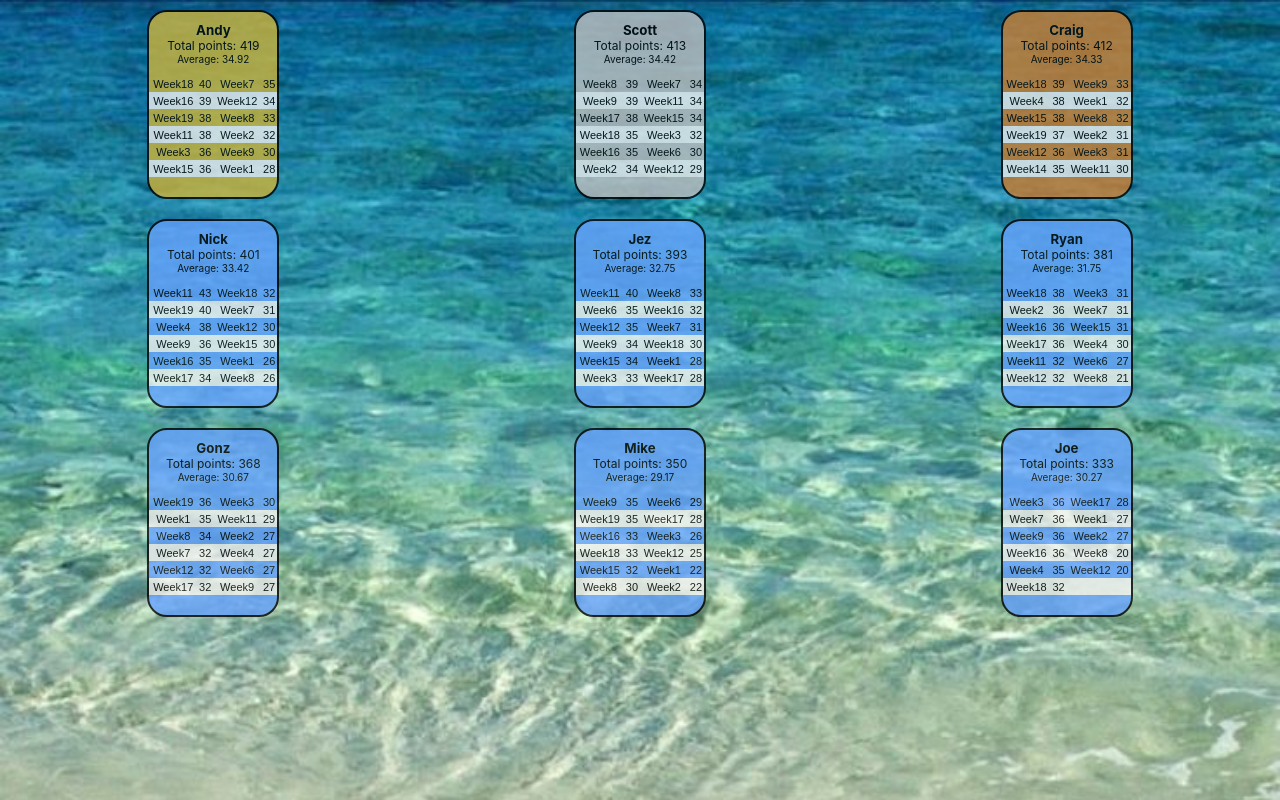
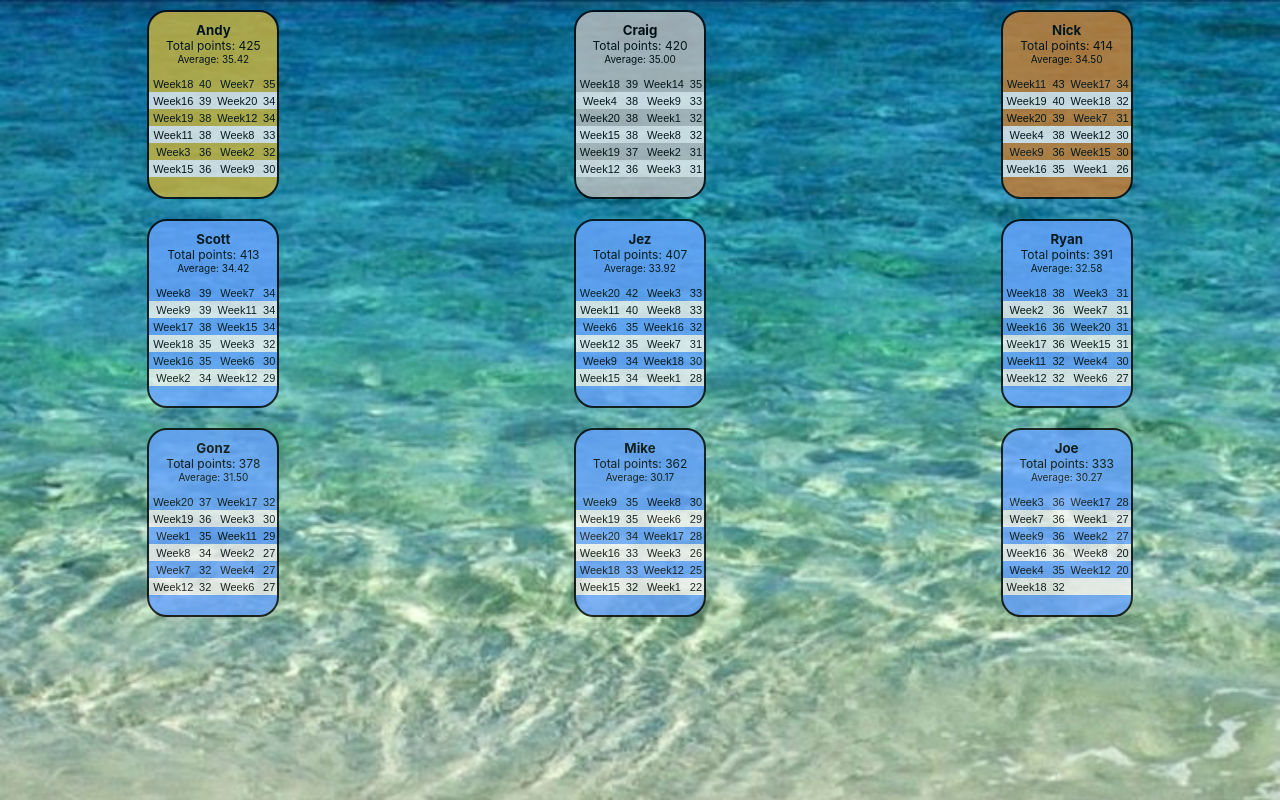
Before and after one commit to Ryan6Payne/winter-league, a React (Create React App) app: page / in a window 1280 px wide. Built offline with nearby package versions, Linux system fonts and the light colour scheme.

Commit message:
Week20 scores

```diff
--- a/src/App.js
+++ b/src/App.js
@@ -12,7 +12,7 @@ const App = () => {
               <div className="col-sm">
                 <GolfPlayerCard golfScores={
                   [
-                    { week: 'Week1', score: 28 },
+                    { week: 'Week20', score: 34 },
                     { week: 'Week2', score: 32 },
                     { week: 'Week3', score: 36 },
                     { week: 'Week19', score: 38 },
@@ -28,6 +28,44 @@ const App = () => {
                 } playerName="Andy" weeksPlayed={12} cardClass={"gold"}/>
               </div>
               <div className="col-sm">
+                <GolfPlayerCard golfScores={
+                  [
+                    { week: 'Week1', score: 32 },
+                    { week: 'Week2', score: 31 },
+                    { week: 'Week3', score: 31 },
+                    { week: 'Week4', score: 38 },
+                    { week: 'Week18', score: 39 },
+                    { week: 'Week19', score: 37 },
+                    { week: 'Week8', score: 32 },
+                    { week: 'Week9', score: 33 },
+                    { week: 'Week20', score: 38 },
+                    { week: 'Week12', score: 36 },
+                    { week: 'Week14', score: 35 },
+                    { week: 'Week15', score: 38 }
+                  ]
+                } playerName="Craig" weeksPlayed={12} cardClass={"silver"} />
+              </div>
+              <div className="col-sm">
+              <GolfPlayerCard golfScores={
+                  [
+                    { week: 'Week1', score: 26 },
+                    { week: 'Week18', score: 32 },
+                    { week: 'Week19', score: 40 },
+                    { week: 'Week4', score: 38 },
+                    { week: 'Week7', score: 31 },
+                    { week: 'Week20', score: 39 },
+                    { week: 'Week9', score: 36 },
+                    { week: 'Week11', score: 43 },
+                    { week: 'Week12', score: 30 },
+                    { week: 'Week15', score: 30 },
+                    { week: 'Week16', score: 35 },
+                    { week: 'Week17', score: 34 }
+                  ]
+                } playerName="Nick" weeksPlayed={12} cardClass={"bronze"}/>
+              </div>
+            </div>
+            <div className="row">
+            <div className="col-sm">
               <GolfPlayerCard golfScores={
                 [
                   { week: 'Week17', score: 38 },
@@ -43,47 +81,10 @@ const App = () => {
                   { week: 'Week15', score: 34 },
                   { week: 'Week16', score: 35 }
                 ]
-                } playerName="Scott" weeksPlayed={12} cardClass={"silver"}/>
+                } playerName="Scott" weeksPlayed={12}/>
               </div>
             <div className="col-sm">
-                <GolfPlayerCard golfScores={
-                  [
-                    { week: 'Week1', score: 32 },
-                    { week: 'Week2', score: 31 },
-                    { week: 'Week3', score: 31 },
-                    { week: 'Week4', score: 38 },
-                    { week: 'Week18', score: 39 },
-                    { week: 'Week19', score: 37 },
-                    { week: 'Week8', score: 32 },
-                    { week: 'Week9', score: 33 },
-                    { week: 'Week11', score: 30 },
-                    { week: 'Week12', score: 36 },
-                    { week: 'Week14', score: 35 },
-                    { week: 'Week15', score: 38 }
-                  ]
-                } playerName="Craig" weeksPlayed={12} cardClass={"bronze"} />
-              </div>
-            </div>
-            <div className="row">
-            <div className="col-sm">
-              <GolfPlayerCard golfScores={
-                  [
-                    { week: 'Week1', score: 26 },
-                    { week: 'Week18', score: 32 },
-                    { week: 'Week19', score: 40 },
-                    { week: 'Week4', score: 38 },
-                    { week: 'Week7', score: 31 },
-                    { week: 'Week8', score: 26 },
-                    { week: 'Week9', score: 36 },
-                    { week: 'Week11', score: 43 },
-                    { week: 'Week12', score: 30 },
-                    { week: 'Week15', score: 30 },
-                    { week: 'Week16', score: 35 },
-                    { week: 'Week17', score: 34 }
-                  ]
-                } playerName="Nick" weeksPlayed={12} />
-              </div>
-            <div className="col-sm">
+
               <GolfPlayerCard golfScores={
                   [
                     { week: 'Week1', score: 28 },
@@ -96,7 +97,7 @@ const App = () => {
                     { week: 'Week12', score: 35 },
                     { week: 'Week15', score: 34 },
                     { week: 'Week16', score: 32 },
-                    { week: 'Week17', score: 28 },
+                    { week: 'Week20', score: 42 },
                     { week: 'Week18', score: 30 }
                   ]
                 } playerName="Jez" weeksPlayed={12} />
@@ -110,7 +111,7 @@ const App = () => {
                       { week: 'Week4', score: 30 },
                       { week: 'Week6', score: 27 },
                       { week: 'Week7', score: 31 },
-                      { week: 'Week8', score: 21 },
+                      { week: 'Week20', score: 31 },
                       { week: 'Week11', score: 32 },
                       { week: 'Week12', score: 32 },
                       { week: 'Week15', score: 31 },
@@ -131,7 +132,7 @@ const App = () => {
                     { week: 'Week6', score: 27 },
                     { week: 'Week7', score: 32 },
                     { week: 'Week8', score: 34 },
-                    { week: 'Week9', score: 27 },
+                    { week: 'Week20', score: 37 },
                     { week: 'Week11', score: 29 },
                     { week: 'Week12', score: 32 },
                     { week: 'Week19', score: 36 },
@@ -143,7 +144,7 @@ const App = () => {
               <GolfPlayerCard golfScores={
                   [
                     { week: 'Week1', score: 22 },
-                    { week: 'Week2', score: 22 },
+                    { week: 'Week20', score: 34 },
                     { week: 'Week3', score: 26 },
                     { week: 'Week6', score: 29 },
                     { week: 'Week8', score: 30 },
```
